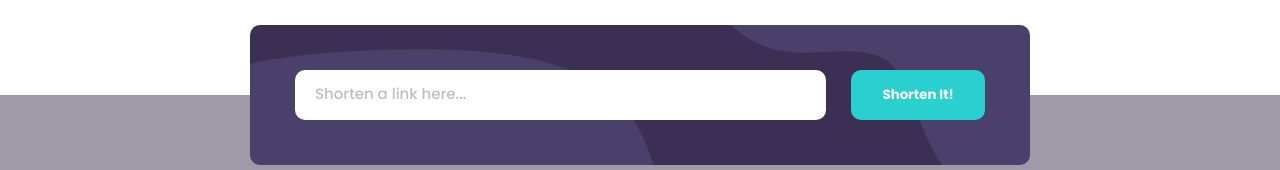
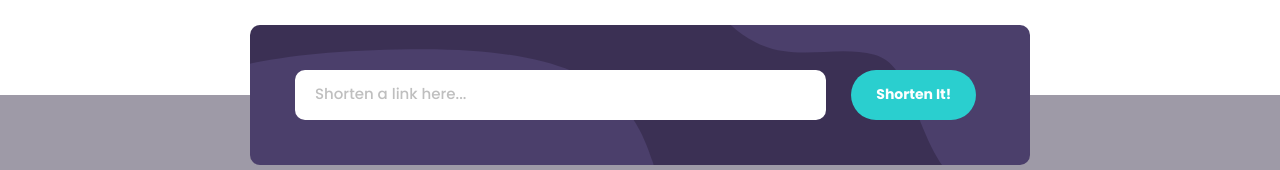
Before and after one commit to SwastikSonkusare/URL-shortening-API-landing-page, a React (Create React App) app: page / in a window 1280 px wide. Shown: the part 574-744 px from the top of the page. Built offline with nearby package versions, Linux system fonts and the light colour scheme.

Commit message:
fix: api-integration

```diff
--- a/package.json
+++ b/package.json
@@ -13,6 +13,7 @@
     "react": "^17.0.2",
     "react-dom": "^17.0.2",
     "react-scripts": "4.0.3",
+    "react-spinners": "^0.11.0",
     "web-vitals": "^1.0.1"
   },
   "watch": {
--- a/src/components/Button/Button.js
+++ b/src/components/Button/Button.js
@@ -1,13 +1,36 @@
-import React from 'react'
+import React from "react";
 
-import './Button.scss'
+import "./Button.scss";
+import ClipLoader from "react-spinners/ClipLoader";
+import { css } from "@emotion/react";
 
-const Button = ({ buttonText }) => {
-    return (
-        <button className="button">
-            {buttonText}
-        </button>
-    )
-}
+const Button = ({
+  buttonText,
+  copyToClipboard,
+  fetchData,
+  loading,
+  override,
+  color,
+}) => {
+  return (
+    <>
+      <button className="button" onClick={copyToClipboard || fetchData}>
+        {loading ? (
+          <span className="main__spinner">
+            <ClipLoader
+              color={color}
+              loading={loading}
+              css={override}
+              size={13}
+            />
+            Loading...
+          </span>
+        ) : (
+          <>{buttonText}</>
+        )}
+      </button>
+    </>
+  );
+};
 
-export default Button
+export default Button;
--- a/src/components/MainSection/MainSection.js
+++ b/src/components/MainSection/MainSection.js
@@ -1,19 +1,28 @@
 import React, { useState, useEffect, useRef } from "react";
 
-import axios from "axios";
+import { css } from "@emotion/react";
+import ClipLoader from "react-spinners/ClipLoader";
+
 import Card from "../Card/Card";
+import Button from "../Button/Button";
 
 import "./MainSection.scss";
 
-import Button from "../Button/Button";
+const MainSection = () => {
+  let color = "#fff";
 
-const MainSection = () => {
-  // const url = "https://api.shrtco.de/v2/"
-  const buttonText = "Copy";
+  const override = css`
+    display: block;
+    margin: 0 auto;
+    border-color: white;
+  `;
+
+  const buttonText = "Shorten It!";
   const shortLinkRef = useRef();
 
   const [input, setInput] = useState("");
   const [shortenLink, setShortenLink] = useState([]);
+  const [loading, setLoading] = useState(false);
   const [success, setSuccess] = useState(false);
   const [emptyInput, setEmptyInput] = useState(false);
 
@@ -21,14 +30,17 @@ const MainSection = () => {
     if (!input.length && !validURL(input)) {
       setEmptyInput(true);
     } else {
+      setLoading(true);
       const response = await fetch(
         `https://api.shrtco.de/v2/shorten?url=${input}`
       );
 
       const data = await response.json();
+      setLoading(false);
       await setShortenLink(data);
 
       setInput("");
+      setEmptyInput(false);
     }
   };
 
@@ -42,15 +54,8 @@ const MainSection = () => {
         "(\\#[-a-z\\d_]*)?$",
       "i"
     ); // fragment locator
-    console.log(pattern);
     return !!pattern.test(str);
   };
-
-  // useEffect(() => {
-  //   if (input.length) {
-  //     fetchData();
-  //   }
-  // }, [shortenLink, input, fetchData]);
 
   const copyToClipboard = () => {
     const el = shortLinkRef.current;
@@ -67,16 +72,23 @@ const MainSection = () => {
         <input
           type="text"
           placeholder="Shorten a link here..."
-          className= {emptyInput ? "main__input main__empty-input" : "main__input"}
+          className={
+            (emptyInput && !input.length) ? "main__input main__empty-input" : "main__input"
+          }
           value={input}
           onChange={(e) => setInput(e.target.value)}
         ></input>
-        <button type="submit" className="main__button" onClick={fetchData}>
-          Shorten It!
-        </button>
-      {emptyInput && <span className="main__error">Please add a link</span>}
+
+        <Button
+          override={override}
+          color={color}
+          loading={loading}
+          buttonText={buttonText}
+          fetchData={fetchData}
+        />
+
+        {(emptyInput && !input.length) && <span className="main__error">Please add a link</span>}
       </div>
-
 
       {shortenLink?.length === 0 ? (
         <></>
@@ -88,7 +100,7 @@ const MainSection = () => {
 
           <div className="api__right-section">
             <textarea
-            cols="30"
+              cols="30"
               ref={shortLinkRef}
               className="api__short-link"
               value={shortenLink?.result?.full_short_link}
@@ -96,9 +108,10 @@ const MainSection = () => {
               {shortenLink?.result?.full_short_link}
             </textarea>
 
-            <button className="button" type="submit" onClick={copyToClipboard}>
-              {success ? "Copied" : "Copy"}
-            </button>
+            <Button
+              buttonText={success ? "Copied!" : "Copy"}
+              copyToClipboard={copyToClipboard}
+            />
           </div>
         </div>
       )}
--- a/src/components/MainSection/MainSection.scss
+++ b/src/components/MainSection/MainSection.scss
@@ -20,6 +20,12 @@
         transform: translateY(-50%);
     }
 
+    &__spinner {
+        display: flex;
+        justify-content: center;
+        align-items: center;
+        grid-gap: .3rem;
+    }
 
 
     &__input {
@@ -103,6 +109,12 @@
     &__short-link {
         font-size: 1.3rem;
         color: hsl(180, 66%, 49%);
+        border: none;
+        outline: none;
+        resize: none;
+        overflow: auto;
+        text-align: center;
+        max-height: 20px;
     }
 
     &__right-section {
@@ -113,9 +125,7 @@
 
 }
 
-textarea {
-    border: none;
-    outline: none;
-    resize: none;
-    overflow: auto;
-}
+::selection {
+    color: none;
+    background: none;
+  }
```
Also changed, not shown: 1 other file (tests, documents, lock files or other folders).
